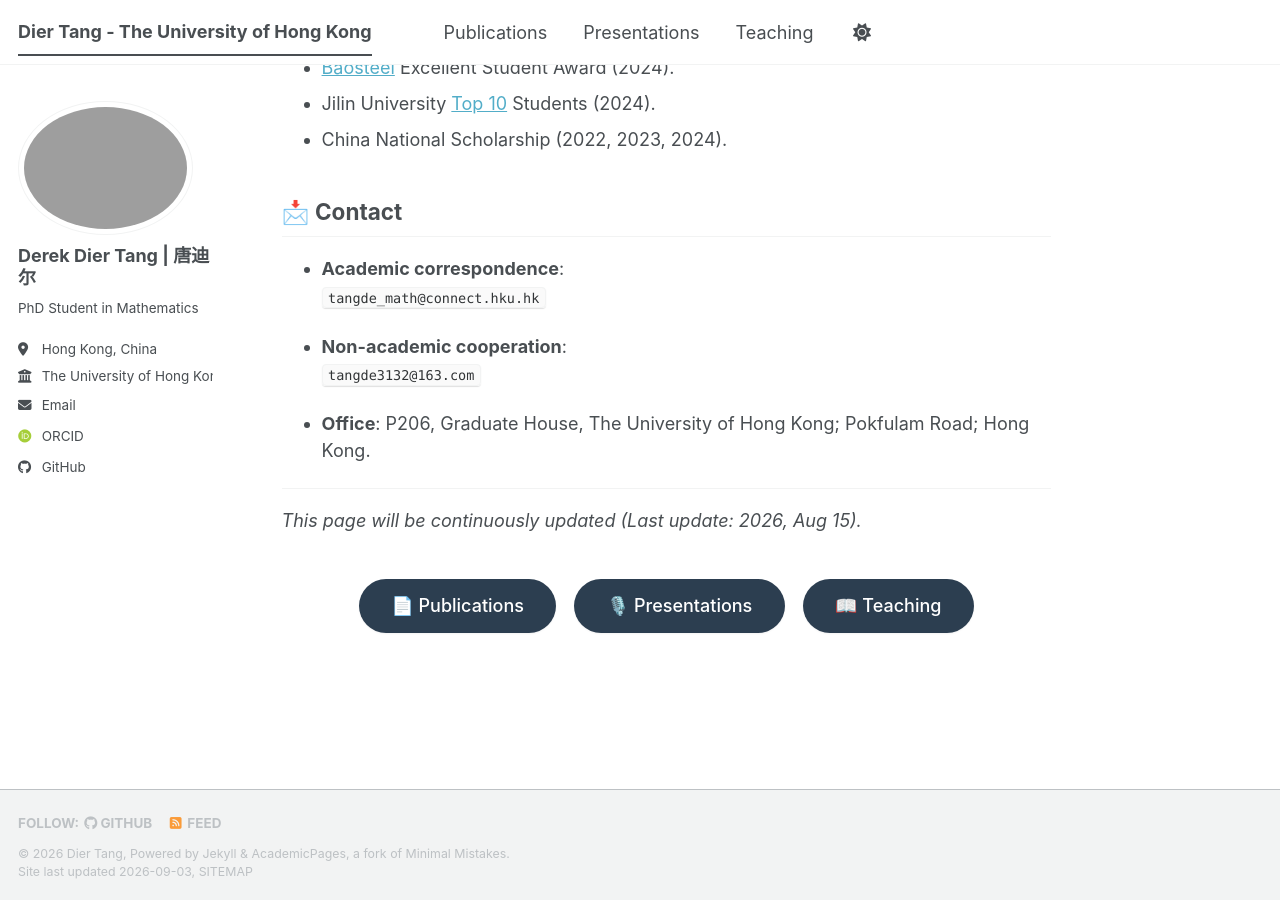
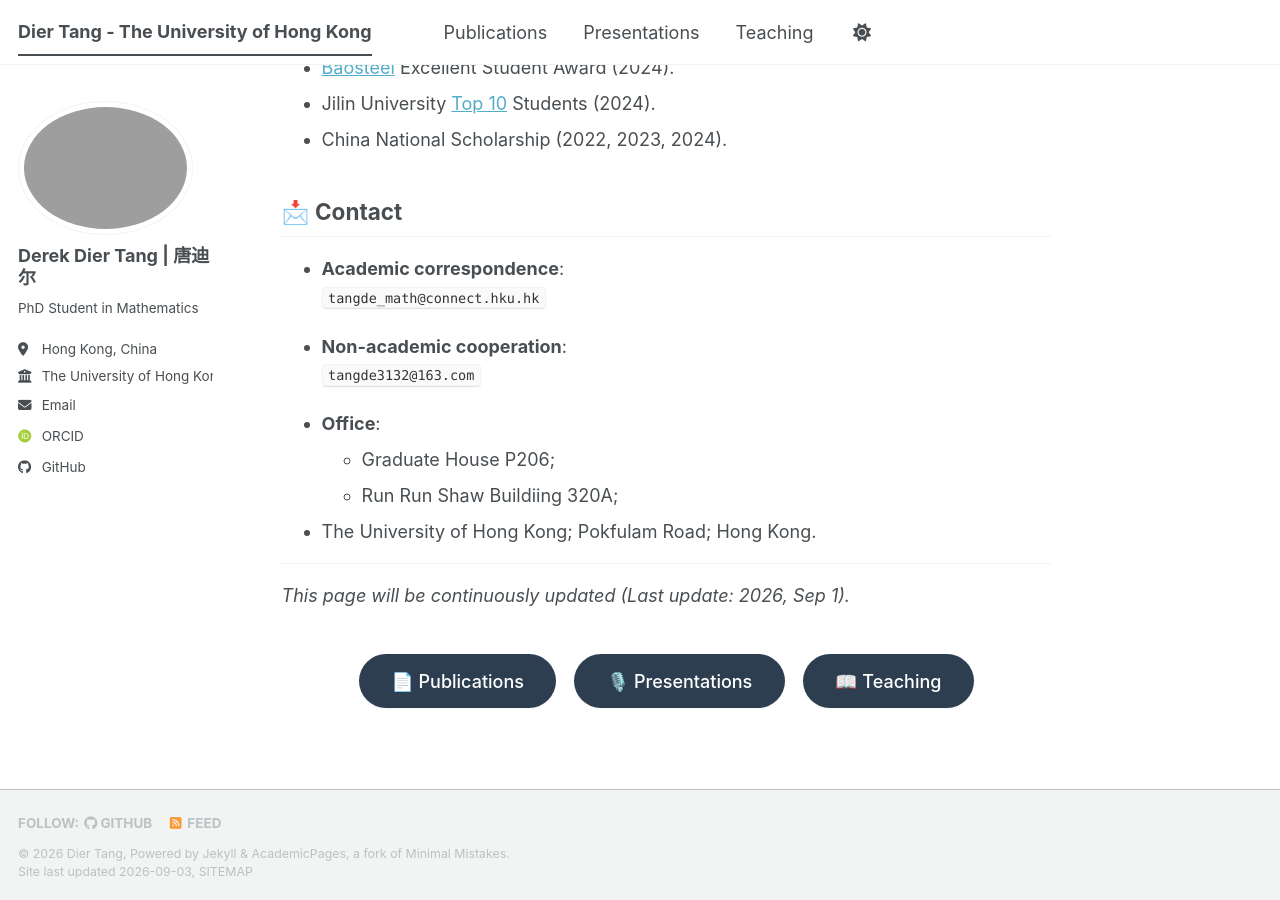
Before and after one commit to TangDier03/tangdier03.github.io, a Jekyll site: the page built from _pages/about.md, in a window 1280 px wide and 900 px high, scrolled down 1367 px. Built offline with Jekyll 4.4.1, drawn with Linux system fonts in a browser that asks for light colours; some web fonts are replaced; a script bundle is joined from its source files by our own code; library files that are not in the unit come from our copies.

Commit message:
Update about.md

```diff
--- a/_pages/about.md
+++ b/_pages/about.md
@@ -73,12 +73,15 @@
 - **Non-academic cooperation**:
   `tangde3132@163.com`
 
-- **Office**: P206, Graduate House, The University of Hong Kong; Pokfulam Road; Hong Kong.
+- **Office**:
+  - Graduate House P206;
+  - Run Run Shaw Buildiing 320A;
+- The University of Hong Kong; Pokfulam Road; Hong Kong.
 
 
 ---
 
-*This page will be continuously updated (Last update: 2026, Aug 15).*
+*This page will be continuously updated (Last update: 2026, Sep 1).*
 
 
 
```
